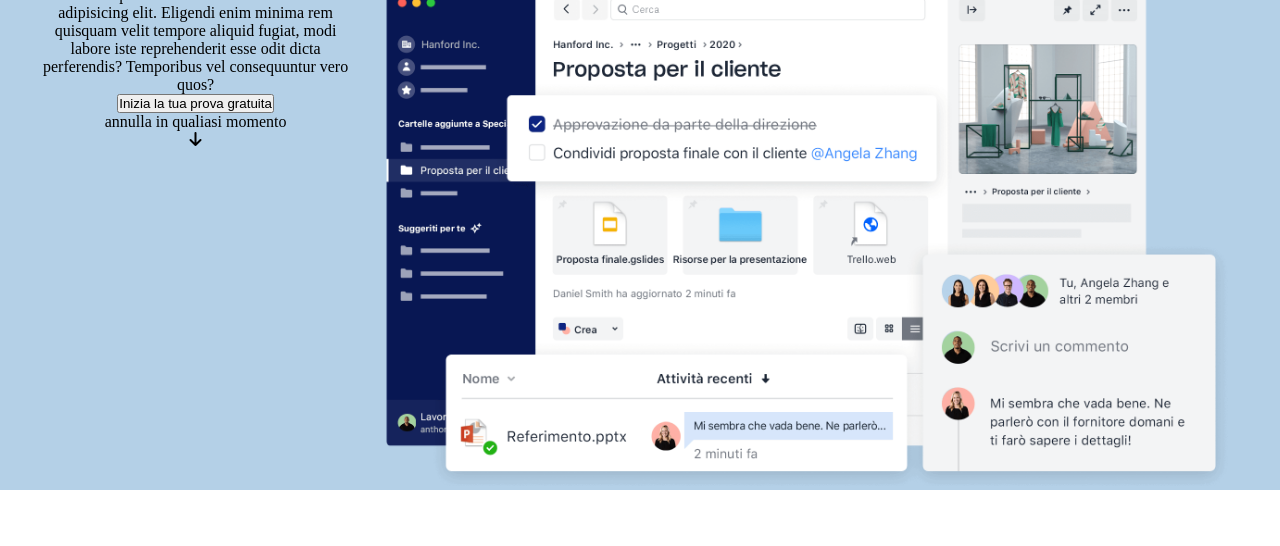
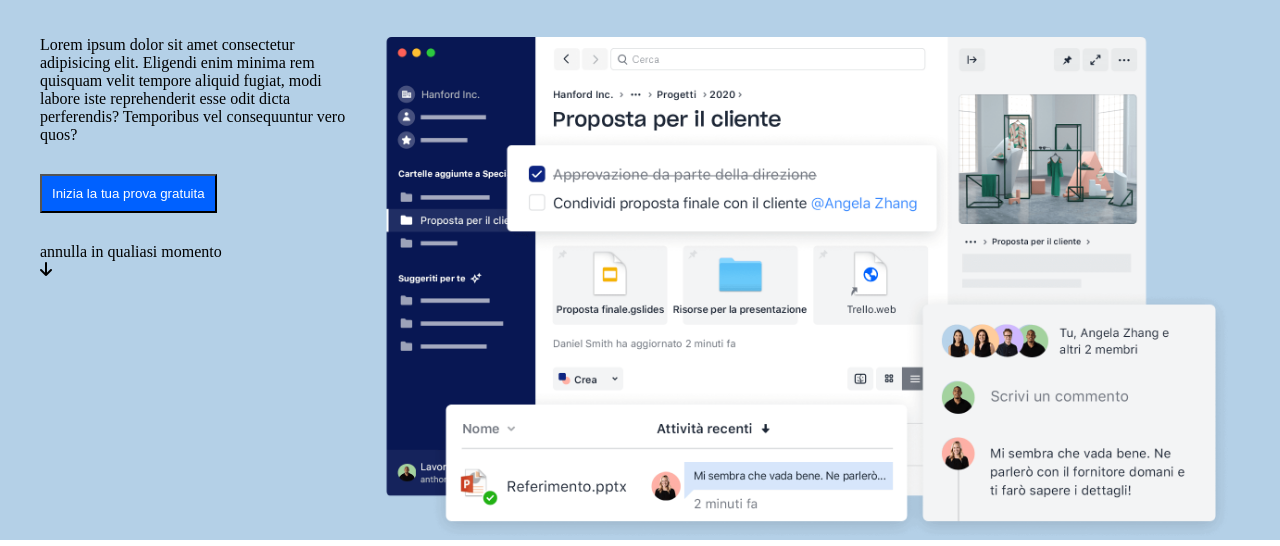
Before and after one commit to GiulioDangelo/htmlcss-dropbox, a plain HTML site: page index.html in a window 1280 px wide. Shown: the part 254-800 px from the top of the page. Drawn offline with Linux system fonts and the light colour scheme.

Commit message:
1st container

```diff
--- a/style.css
+++ b/style.css
@@ -69,6 +69,7 @@ margin-top: 10px;
     display: flex;
     max-width: 1200px;
     margin: auto;
+    margin-top: 50px;
 }
 
 h1{
@@ -78,3 +79,20 @@ h1{
 .content-right img{
     height: 500px;
 }
+
+.content-left{
+    display: flex;
+    flex-direction: column;
+    align-items: flex-start;
+}
+
+.content-left p{
+    text-align: start;
+}
+
+.content-left button{
+    background-color: #0061FF;
+    color: white;
+    padding: 10px;
+    margin:30px 0;
+}
```
